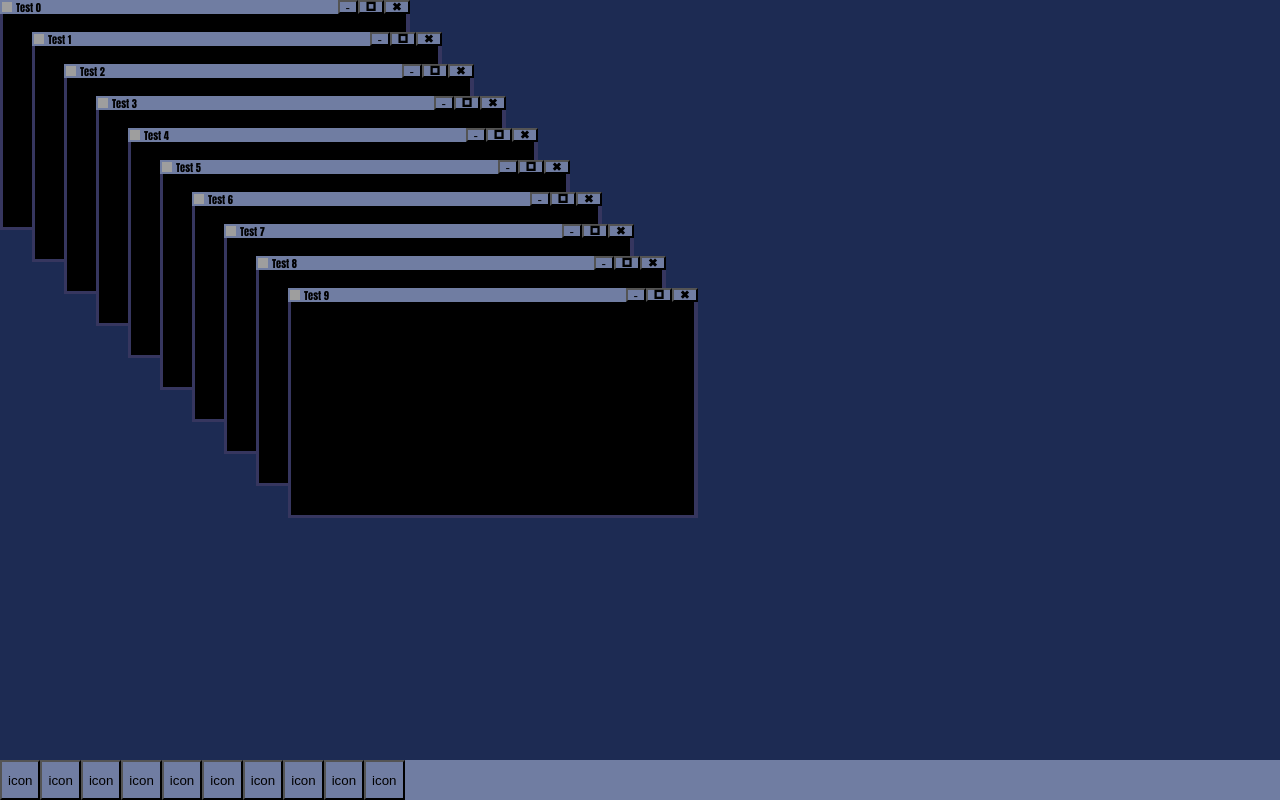
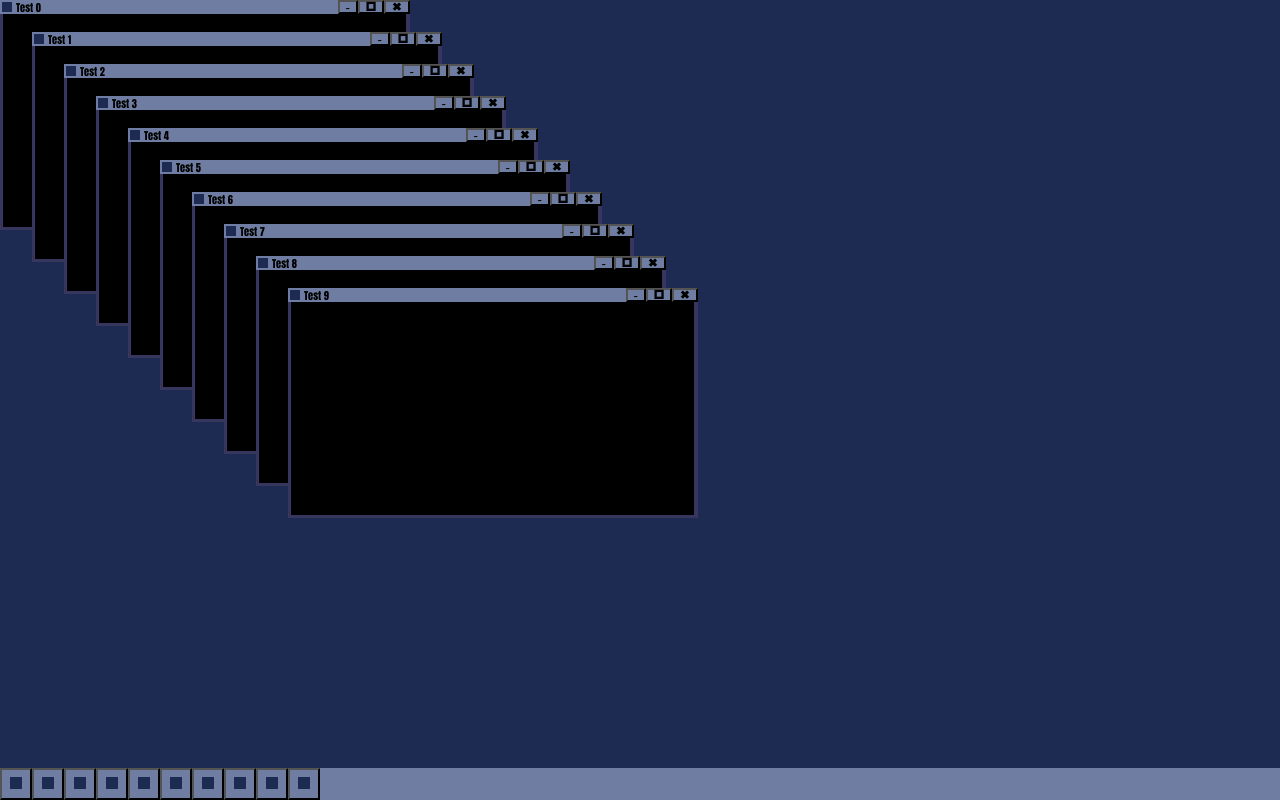
Before and after one commit to SoyVixterDev/personal-site, a React (Vite) app: page / in a window 1280 px wide. Built offline with nearby package versions, Linux system fonts and the light colour scheme; grey boxes are pictures that could not be loaded.

Commit message:
Implemented window animations

```diff
--- a/src/App.tsx
+++ b/src/App.tsx
@@ -21,10 +21,14 @@ let topZIndex: number = 0;
 interface WindowData
 {
   title: string,
+  icon: string,
+
   pos: Vector2,
   size: Vector2,
-  icon: string,
   zIndex: number,
+
+  taskbarIconPos: Vector2,
+
   isMinimized: boolean,
   isMaximized: boolean
   // Add content
@@ -38,10 +42,11 @@ function WindowFromData(data: WindowData)
 {
   return <Window
       title={data.title}
+      icon={data.icon}
       position={data.pos}
-      icon={data.icon}
       size={data.size}
       zIndex={data.zIndex}
+      taskbarIconPos={data.taskbarIconPos}
       isMinimized={data.isMinimized}
       isMaximized={data.isMaximized}
     />
@@ -75,7 +80,7 @@ function CreateOrFocusWindow(name: string, icon: string, pos: Vector2, size: Vec
     return;
   }
 
-  const window: WindowData = {title: name, icon: icon, pos: pos, size: size, zIndex: ++topZIndex, isMinimized: false, isMaximized: false}
+  const window: WindowData = {title: name, icon: icon, pos: pos, size: size, taskbarIconPos: {x: 2 + activeDict.size * 4, y: 2}, zIndex: ++topZIndex, isMinimized: false, isMaximized: false}
 
   activeDict.set(name, window);
 
@@ -175,7 +180,7 @@ function Init()
   activeDict.clear();
   for(let i = 0; i < 10; i++)
   {
-      CreateOrFocusWindow(`Test ${i}`, './assets/defaultWallpaper.png', {x: i*2.5, y:i*2.5}, {x:32, y:18});
+      CreateOrFocusWindow(`Test ${i}`, DefaultWallpaper, {x: i*2.5, y:i*2.5}, {x:32, y:18});
   }
 }
 
--- a/src/desktop-environment/TaskbarElement.tsx
+++ b/src/desktop-environment/TaskbarElement.tsx
@@ -5,7 +5,7 @@ import { FocusOrMinimizeWindow } from '../App';
 interface TaskbarElementProps
 {
     title: string,
-    icon: any,
+    icon: string,
 }
 
 const TaskbarElement = ({title, icon}:TaskbarElementProps) =>
@@ -36,7 +36,7 @@ const TaskbarElement = ({title, icon}:TaskbarElementProps) =>
 
     return(
         <button className='taskbar-element' ref={buttonRef}>
-            icon
+            <img className='taskbar-element-icon' src={icon}></img>
         </button>
     )
 }
--- a/src/desktop-environment/Window.tsx
+++ b/src/desktop-environment/Window.tsx
@@ -16,14 +16,18 @@ interface WindowProps
     children?: any,
     title: string,
     icon: string,
+
     position: Vector2,
     size: Vector2,
     zIndex: number,
+
+    taskbarIconPos: Vector2,
+
     isMinimized: boolean,
     isMaximized: boolean
 }
 
-const Window = ({children, title, icon, position: position = {x: 0, y: 0}, size: size = {x: 20, y: 20}, zIndex: zIndex, isMinimized: isMinimized, isMaximized: isMaximized}: WindowProps) =>
+const Window = ({children, title, icon, position: position = {x: 0, y: 0}, size: size = {x: 20, y: 20}, zIndex: zIndex, taskbarIconPos: taskbarIconPos, isMinimized: isMinimized, isMaximized: isMaximized}: WindowProps) =>
 {
     const windowRef = useRef<HTMLDivElement>(null);
     const decoratorRef = useRef<HTMLDivElement>(null);
@@ -111,27 +115,41 @@ const Window = ({children, title, icon, position: position = {x: 0, y: 0}, size:
 
     const styleMaximized: React.CSSProperties =
     {
-        display: isMinimized ? 'none' : 'block',
         position: 'absolute',
         left: 0,
         top: 0,
         width: 100 + 'vw',
         height: 100 + 'vh',
-        zIndex: 9999
+        transformOrigin: 'center',
+        opacity: 1,
+        zIndex: 999999
     }
     const styleNormal: React.CSSProperties =
     {
-        display: isMinimized ? 'none' : 'block',
         position: 'absolute',
         left: windowLastPos.current.x + 'vw',
         top: windowLastPos.current.y + 'vw',
         width: size.x + 'vw',
         height: size.y + 'vw',
+        opacity: 1,
         zIndex: zIndex
     }
+    const styleMinimized: React.CSSProperties =
+    {
+        position: 'absolute',
+        left: windowLastPos.current.x + size.x/2 + 'vw',
+        top: windowLastPos.current.y + size.y/2 + 'vw',
+        width: 0,
+        height: 0,
+        opacity: 0,
+        zIndex: zIndex,
+        pointerEvents: 'none'
+    }
+
+    const style = isMinimized ? styleMinimized : (isMaximized ? styleMaximized : styleNormal);
 
     return (
-    <div className='window' ref={windowRef} style={isMaximized ? styleMaximized : styleNormal}>
+    <div className={`window ${isClicked.current ? 'dragging' : ''}`}ref={windowRef} style={style}>
         <WindowDecorator ref={decoratorRef} title={title} icon={icon}></WindowDecorator>
         <div className='window-content'>{children}</div>
     </div>);
--- a/src/desktop-environment/css/Desktop.css
+++ b/src/desktop-environment/css/Desktop.css
@@ -31,7 +31,7 @@
     padding: 0;
     margin: 0;
     width: 100vw;
-    height: 95vh;
+    height: 96vh;
     background: white;
 
     -webkit-touch-callout: none;
@@ -46,7 +46,7 @@
 .taskbar
 {
     width: 100vw;
-    height: 5vh;
+    height: 4vh;
 
     background-image: url('../../assets/defaultTaskbar.png');
 
@@ -61,7 +61,8 @@
 .taskbar-element
 {
     aspect-ratio: calc(1);
-    height:100%;
+
+    height: 100%;
     width: auto;
 
     background-color: #707da2;
@@ -73,6 +74,22 @@
     -ms-user-select: none;
     -o-user-select: none;
     user-select: none;
+}
+.taskbar-element-icon
+{
+    aspect-ratio: calc(1);
+
+    width: 70%;
+    height: auto;
+
+    -webkit-touch-callout: none;
+    -webkit-user-select: none;
+    -khtml-user-select: none;
+    -moz-user-select: none;
+    -ms-user-select: none;
+    -o-user-select: none;
+    user-select: none;
+    pointer-events: none;
 }
 .element-background
 {
--- a/src/desktop-environment/css/Window.css
+++ b/src/desktop-environment/css/Window.css
@@ -1,6 +1,9 @@
 .window
 {
     background-color: #36365f;
+
+    transition: all 0.2s cubic-bezier(0.25, 0.8, 0.25, 1);
+    transform-origin: center;
 
     -webkit-touch-callout: none;
     -webkit-user-select: none;
@@ -9,6 +12,10 @@
     -ms-user-select: none;
     -o-user-select: none;
     user-select: none;
+}
+.window.dragging
+{
+    transition: none !important;
 }
 .window-content
 {
```
